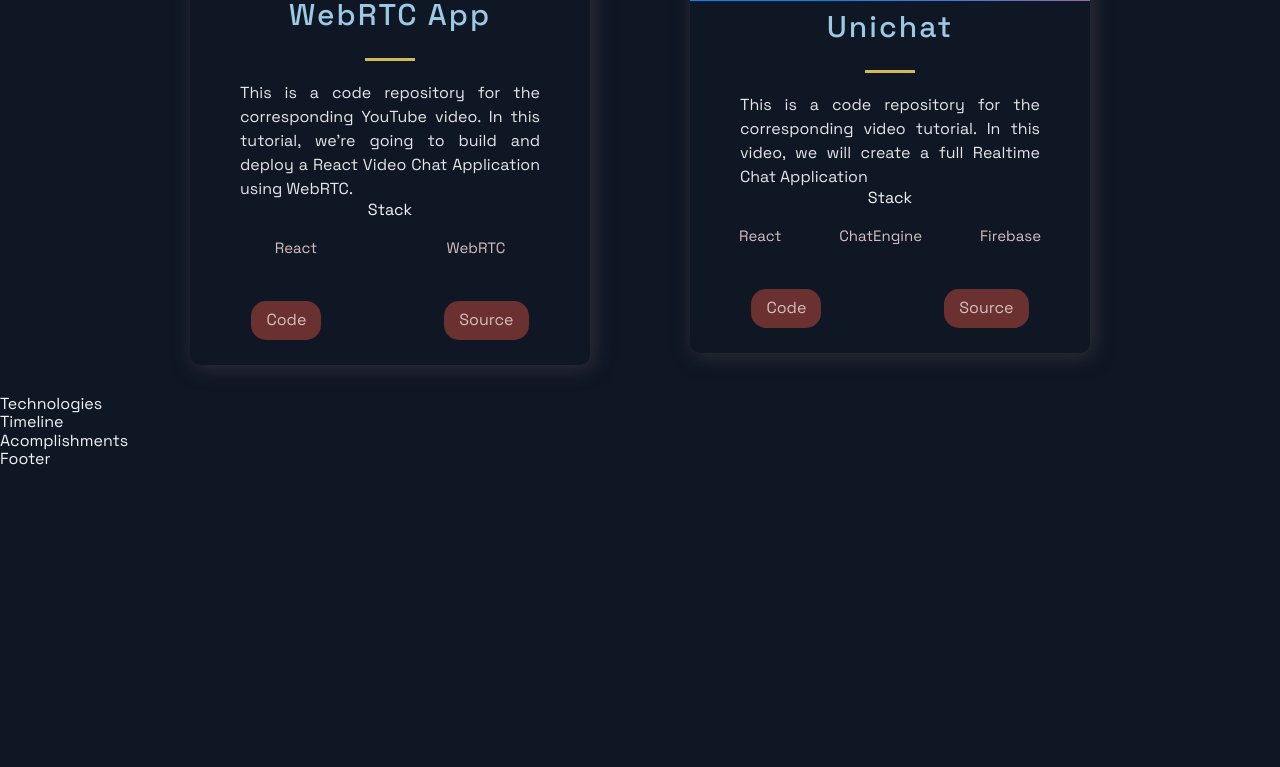
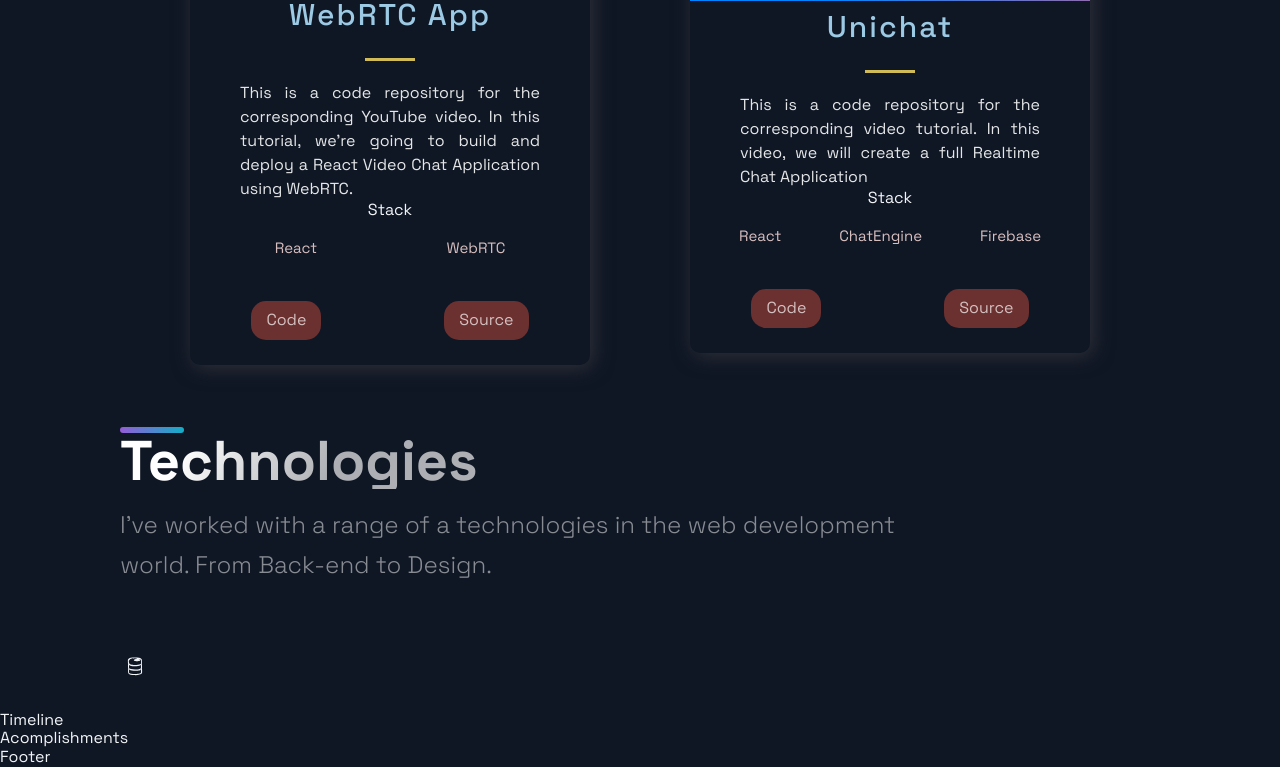
Before and after one commit to dmitridrozdov/portfolio-website, a Next.js app: page / in a window 1280 px wide. Shown: the part 1802-2569 px from the top of the page. Before the commit the page ends 2271 px from the top, so only its background shows below. Built offline with nearby package versions, Linux system fonts and the light colour scheme.

Commit message:
Update Technologies.js

```diff
--- a/src/components/Technologies/Technologies.js
+++ b/src/components/Technologies/Technologies.js
@@ -4,9 +4,18 @@
 import { List, ListContainer, ListItem, ListParagraph, ListTitle } from './TechnologiesStyles';
 
 const Technologies = () =>  (
-  <div>
-    Technologies
-  </div>
+  <Section id='tech'>
+    <SectionDivider />
+    <SectionTitle>Technologies</SectionTitle>
+    <SectionText>
+      I've worked with a range of a technologies in the web development world. From Back-end to Design.
+    </SectionText>
+    <List>
+      <ListItem>
+        <DiFirebase size='3rem'/>
+      </ListItem>
+    </List>
+  </Section>
 );
 
 export default Technologies;
```
